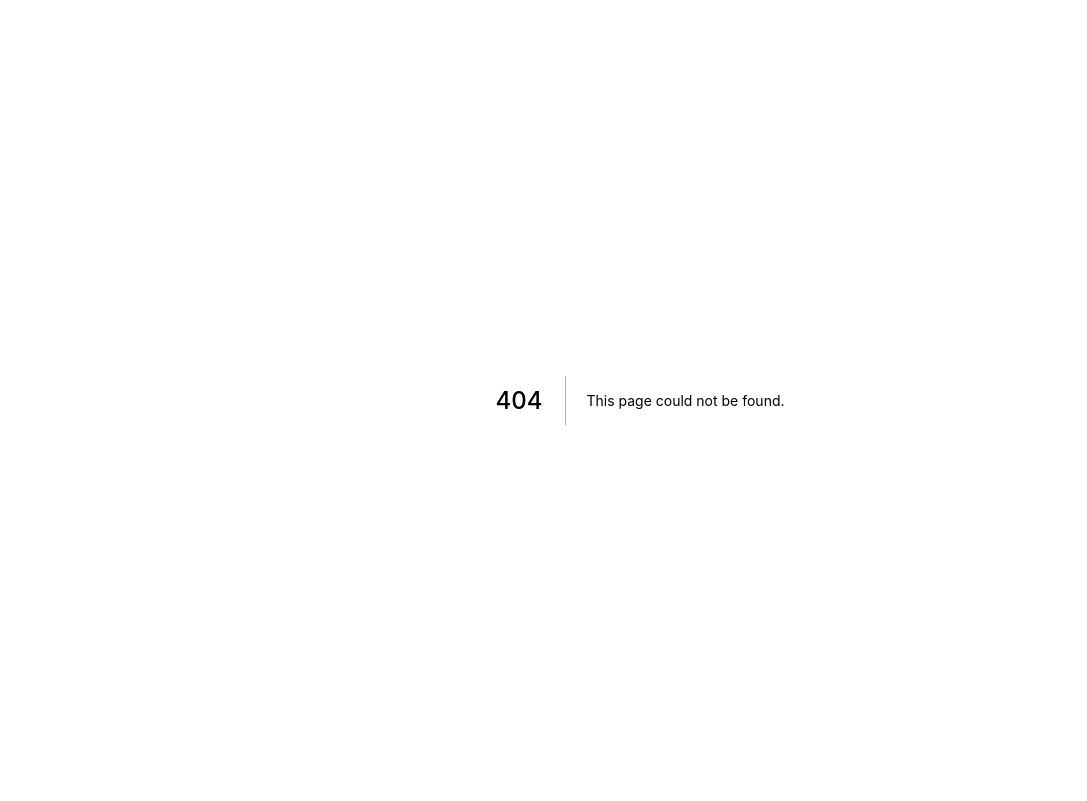
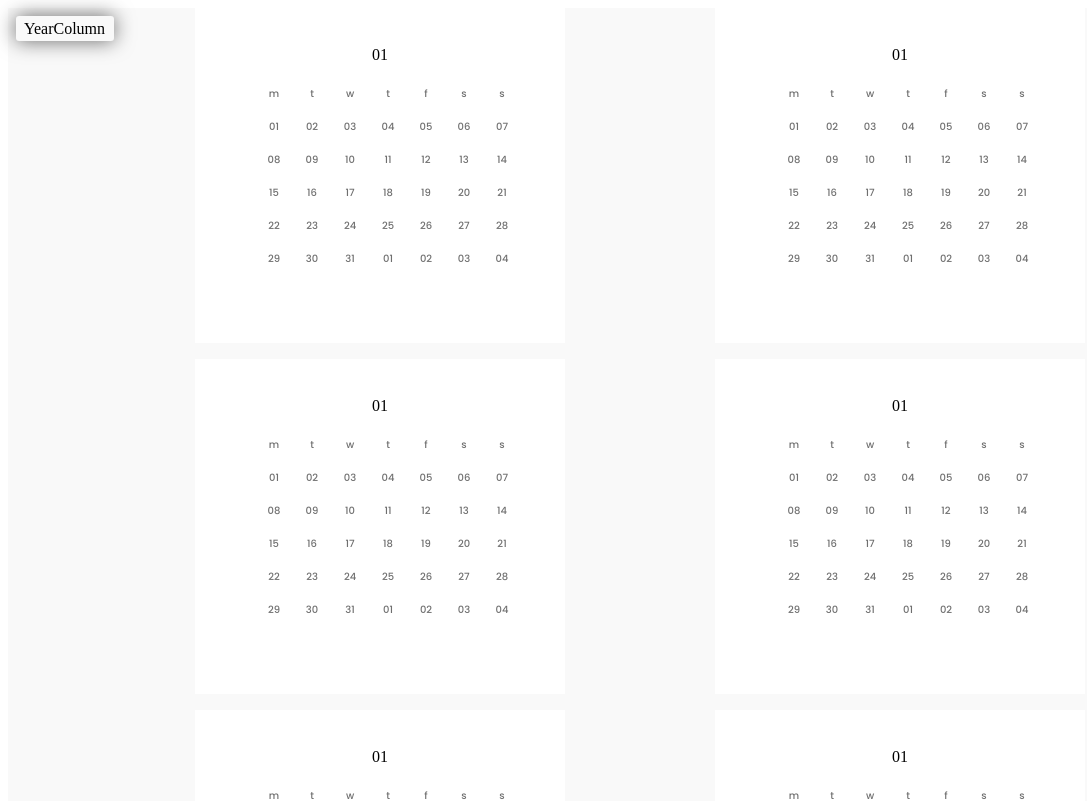
Before and after one commit to aftabrehan/calendarwex, a Next.js app: page /stories/structure-grid in a window 1280 px wide. Before the commit this address had no page. Shown: the top 801 px of the page, without its empty margins (0-1087 px from the left). Built offline with nearby package versions, Linux system fonts and the light colour scheme; a web font is replaced by a local one.

Commit message:
Add Type-Year(Month-View)

```diff
--- /dev/null
+++ b/pages/stories/structure-grid.js
@@ -0,0 +1,34 @@
+import Stories from 'components/stories'
+import StructureGrid from 'components/structure/grid'
+import CalendarSlots from 'components/calendarslots'
+import MiniCalendar from 'components/minicalendar/SmallCalendar'
+
+let months = []
+
+for (let i = 0; i < 12; i++) {
+  months.push(
+    <CalendarSlots
+      type="year"
+      variant="yearMonthView"
+      event={[]}
+      monthNumber="01"
+      monthData={<MiniCalendar />}
+      key={months.length}
+    />
+  )
+}
+
+const yearColumn = {
+  arg: 'YearColumn',
+  variant: 'yearColumn',
+  months,
+}
+
+const StructureGridStory = () => (
+  <Stories
+    argList={[yearColumn]}
+    template={args => <StructureGrid {...args} />}
+  />
+)
+
+export default StructureGridStory
--- a/src/components/calendarslots/CalendarSlots.js
+++ b/src/components/calendarslots/CalendarSlots.js
@@ -9,12 +9,17 @@ const CalendarSlots = ({
   date,
   toggle,
   monthNumber,
+  width,
+  height,
   monthData,
   customClass,
 }) => {
   return (
     <>
-      <div className={clsx(stl[`${type}`], stl[`${variant}`], customClass)}>
+      <div
+        className={clsx(stl[`${type}`], stl[`${variant}`], customClass)}
+        style={{ width, height }}
+      >
         <div>{date || monthNumber}</div>
         <div>
           {event.map((item, i) => (
--- a/src/components/structure/Structure.module.scss
+++ b/src/components/structure/Structure.module.scss
@@ -1,5 +1,11 @@
-.structureColumn {
-  h1 {
-    color: red;
-  }
+.calendarSlots {
+  box-sizing: border-box;
 }
+
+.structureGrid {
+  width: 80vw;
+  display: grid;
+  grid-template-columns: repeat(auto-fill, minmax(350px, 1fr));
+  gap: 1rem;
+  justify-items: center;
+}
--- /dev/null
+++ b/src/components/structure/grid/StructureGrid.js
@@ -0,0 +1,7 @@
+import stl from '../Structure.module.scss'
+
+const StructureGrid = ({ months }) => {
+  return <div className={stl.structureGrid}>{months}</div>
+}
+
+export default StructureGrid
--- /dev/null
+++ b/src/components/structure/grid/index.js
@@ -0,0 +1,3 @@
+import StructureGrid from './StructureGrid'
+
+export default StructureGrid
```
Also changed, not shown: pages/stories/index.js (+2 -1 lines), pages/stories/structure-column.js (+1 -1 lines), src/components/structure/StructureColumn.js (deleted, +0 -16 lines), src/components/structure/column/StructureColumn.js (added, +23 -0 lines), src/components/structure/column/index.js (renamed from src/components/structure/index.js).
